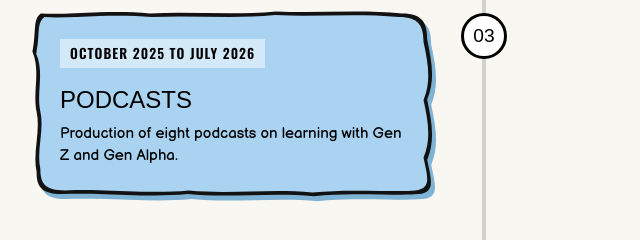
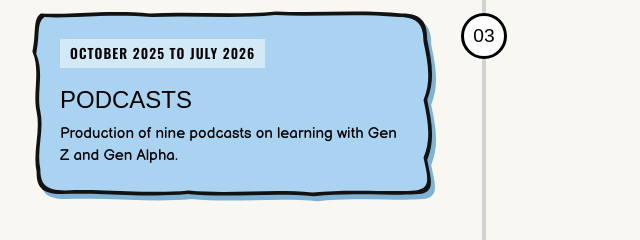
Before and after one commit to fundacjainstytutinnowacji/inception-of-learning, a plain HTML site: page index.html in a window 1280 px wide. Shown: the part 4820-5060 px from the top of the page, 156-796 px from the left. Drawn offline with nearby package versions, Linux system fonts and the light colour scheme; no server answers; a web font is replaced by a local one.

Commit message:
Update index.html

```diff
--- a/index.html
+++ b/index.html
@@ -543,7 +543,7 @@
               <div class="drawn-content">
                 <time>October 2025 to July 2026</time>
                 <h4>Podcasts</h4>
-                <p>Production of eight podcasts on learning with Gen Z and Gen Alpha.</p>
+                <p>Production of nine podcasts on learning with Gen Z and Gen Alpha.</p>
               </div>
             </div>
           </div>
@@ -602,7 +602,8 @@
                 </p>
                 <p>
                   We believe in learning through experience, building meaningful relationships and creating spaces where everyone can grow and develop.
-                </p>
+                </p>                <a href="https://ii.org.pl/" target="_blank" rel="noopener noreferrer">ii.org.pl</a>
+
               </div>
             </div>
           </div>
```
